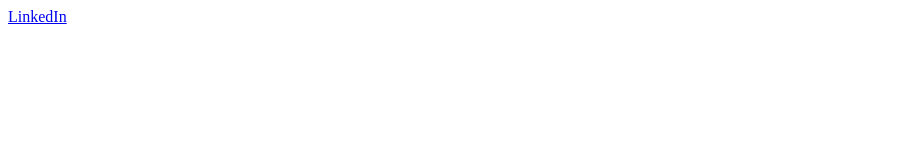
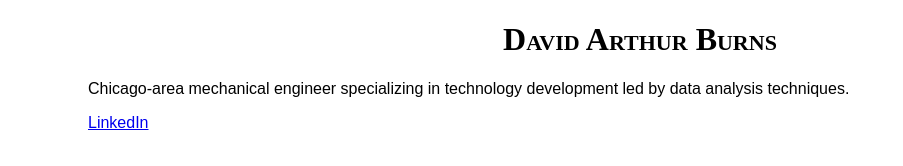
Before and after one commit to davidarthurburns/davidarthurburns.github.io, a plain HTML site: page index.html in a window 1280 px wide. Shown: the whole page, without its empty margins (0-903 px from the left). Drawn offline with Linux system fonts and the light colour scheme.

Commit message:
Add header and short description

```diff
--- a/index.html
+++ b/index.html
@@ -1,6 +1,26 @@
+<!DOCTYPE html>
 <html>
+
 <title>David Arthur Burns</title>
+
+<head>
+<style>
+.header {
+	font-variant: small-caps;
+	text-align: center;
+}
+p {
+	margin-right: 150px;
+	margin-left: 80px;
+	font-family: sans-serif;
+}
+</style>
+</head>
+
 <body>
-<p><a href="https://www.linkedin.com/in/davidarthurburns/">LinkedIn</a></p>
+	<h1 class="header">David Arthur Burns</h1>
+	<p>Chicago-area mechanical engineer specializing in technology development led by data analysis techniques.</p>
+	<p><a href="https://www.linkedin.com/in/davidarthurburns/">LinkedIn</a></p>
 </body>
+
 </html>
```
